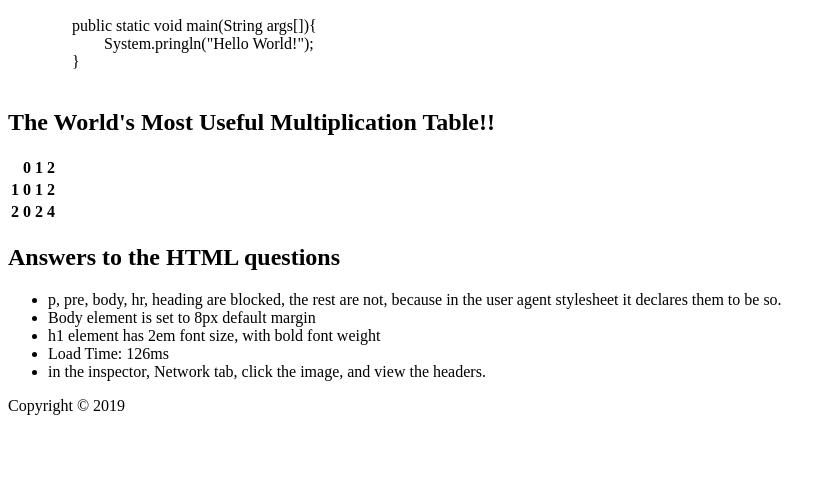
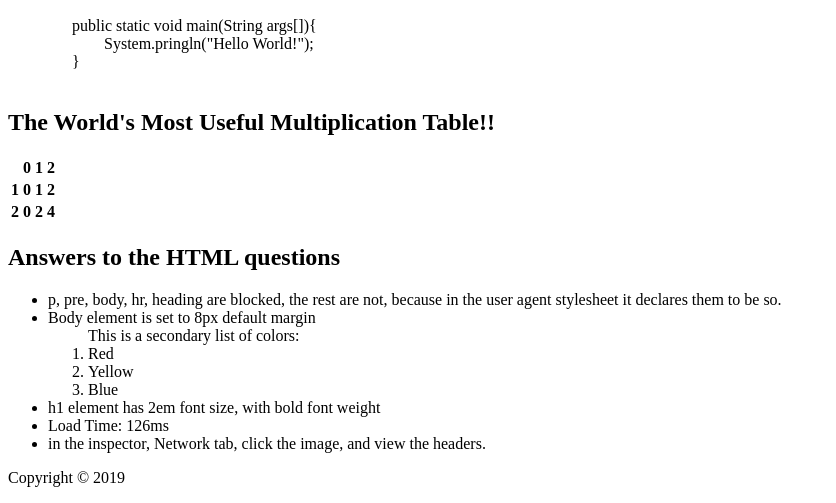
Before and after one commit to BoiseStateCS401/html-css-team-activity-songming-and-jason, a plain HTML site: page index.html in a window 1280 px wide. Shown: the part 1300-1803 px from the top of the page, without its empty margins (0-836 px from the left). Before the commit the page ends 1731 px from the top, so only its background shows below. Drawn offline with Linux system fonts and the light colour scheme.

Commit message:
adding a sublist to the list

```diff
--- a/index.html
+++ b/index.html
@@ -62,7 +62,13 @@
 		<ul>
 			<li>p, pre, body, hr, heading are blocked, the rest are not, because
 			in the user agent stylesheet it declares them to be so.</li>
-			<li>Body element is set to 8px default margin</li>
+			<li>Body element is set to 8px default margin
+				<ol>This is a secondary list of colors:
+					<li>Red</li>
+					<li>Yellow</li>
+					<li>Blue</li>
+				</ol>
+			</li>
 			<li>h1 element has 2em font size, with bold font weight</li>
 			<li>Load Time: 126ms</li>
 			<li>in the inspector, Network tab, click the image, and view the
```
